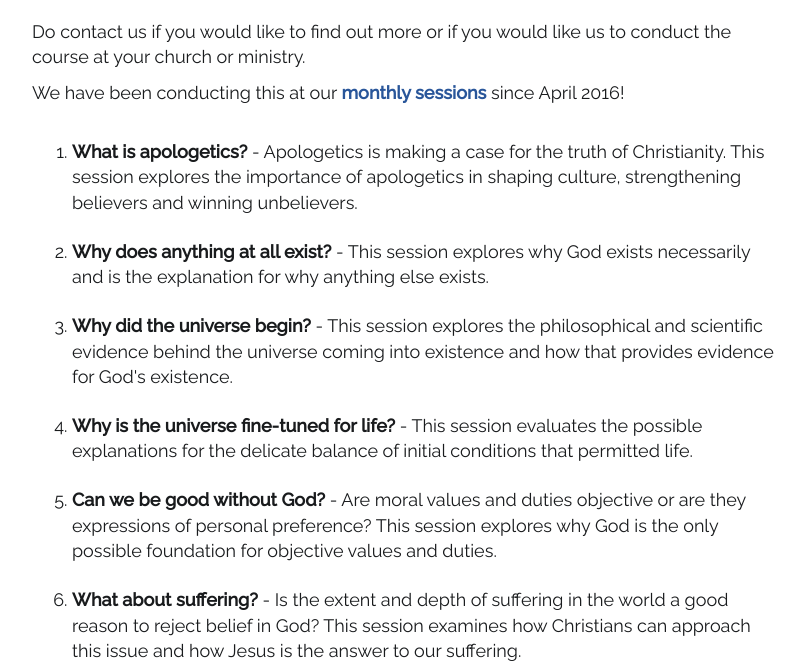
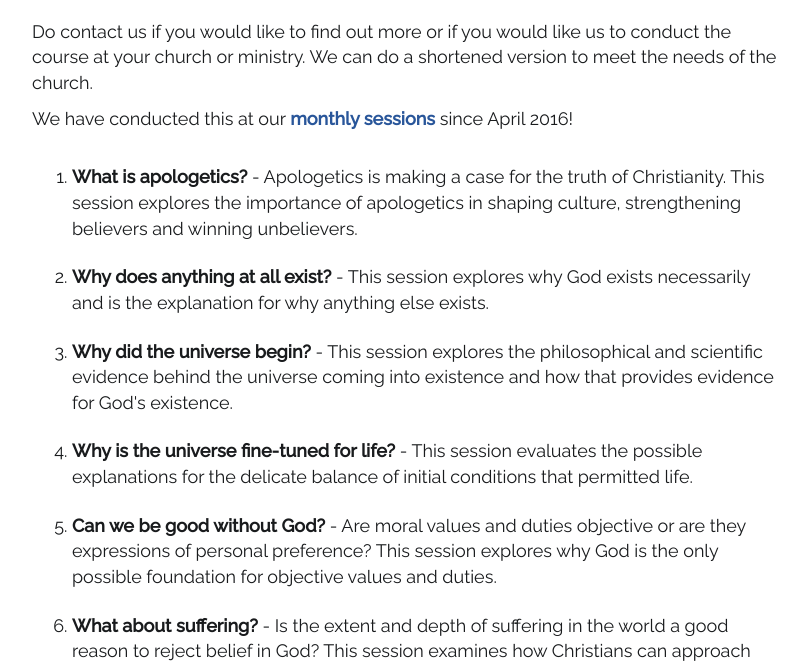
Before and after one commit to reasonablefaithsg/reasonablefaithsg.github.io, a Jekyll site: the page built from onguard.html, in a window 1280 px wide and 900 px high, scrolled down 1008 px, cut to the strip 239-900 px from the top of the window. Shown: the whole strip, without its empty margins (428-1235 px from the left). Built offline with Jekyll 4.4.1, drawn with Linux system fonts in a browser that asks for light colours; nearby versions of some CDN libraries; some web fonts are replaced.

Commit message:
Updated pages

```diff
--- a/index.html
+++ b/index.html
@@ -20,7 +20,10 @@ layout: default
                 <li>to challenge unbelievers with the truth of biblical Christianity.</li>
                 <li>to train Christians to state and defend Christian truth claims with greater effectiveness.</li>
               </ol>
-              <br/><br/>
+              <br/>
+              <p style="color:white;"> We usually have monthly meetings on the 1st Weds of each month at 8pm. This is held at Graduate Christian Fellowship Conference Room,
+              420 North Bridge Road #05-04, 188727. We will announce the meetings on our Facebook Group and post it here.</p>
+              <p style="color:white;"> We also provide churches and ministries apologetics training through conducting courses and giving talks. Please contact us if interested.</p>
               <!--<p><a href="conference.html" data-scroll="true" class="btn btn-light-out">RSVP for our Conference!</a>
               </p>!-->
               </div>
--- a/onguard.html
+++ b/onguard.html
@@ -3,7 +3,7 @@ layout: default
 ---
 
 <section class="page-title parallax">
-  <div data-parallax="scroll" data-image-src="{{ "/img/galaxy.jpeg" | prepend: site.baseurl }}" class="parallax-bg"></div>
+  <div data-parallax="scroll" data-image-src="{{ "/img/galaxy.jpg" | prepend: site.baseurl }}" class="parallax-bg"></div>
   <div class="parallax-overlay">
     <div class="centrize">
       <div class="v-center">
@@ -50,8 +50,8 @@ layout: default
           </div>
         </div>
         <br/>
-        <p>Do contact us if you would like to find out more or if you would like us to conduct the course at your church or ministry.</p>
-        <p>We have been conducting this at our <strong><a href="https://www.facebook.com/groups/ReasonableFaithSingpore/events/" target="_blank">monthly sessions</a></strong> since April 2016!</p>
+        <p>Do contact us if you would like to find out more or if you would like us to conduct the course at your church or ministry. We can do a shortened version to meet the needs of the church.</p>
+        <p>We have conducted this at our <strong><a href="https://www.facebook.com/groups/ReasonableFaithSingpore/events/" target="_blank">monthly sessions</a></strong> since April 2016!</p>
         <br/>
         <ol>
           <li><strong>What is apologetics?</strong> - Apologetics is making a case for the truth of Christianity. This session explores the importance of apologetics in shaping culture, strengthening believers and winning unbelievers.</li>
```
Also changed, not shown: about.html (+28 -35 lines).
